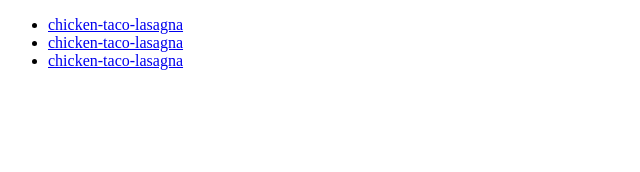
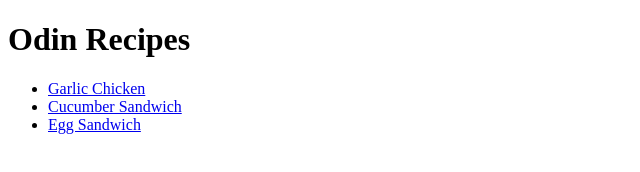
Before and after one commit to Ganesh8888/Recipes, a plain HTML site: page index.html in a window 1280 px wide. Shown: the whole page, without its empty margins (0-640 px from the left). Drawn offline with Linux system fonts and the light colour scheme.

Commit message:
files folder name changed to pages; Navigation between index page and the other pages are finalized

```diff
--- a/index.html
+++ b/index.html
@@ -7,10 +7,11 @@
     <title>Recipes</title>
 </head>
 <body>
+    <h1>Odin Recipes</h1>
     <ul>
-        <li><a href="./files/chicken-taco-lasagna.html">chicken-taco-lasagna</a></li>
-        <li><a href="./files/chicken-taco-lasagna.html">chicken-taco-lasagna</a></li>
-        <li><a href="./files/chicken-taco-lasagna.html">chicken-taco-lasagna</a></li>
+        <li><a href="./pages/garlic-chicken.html">Garlic Chicken</a></li>
+        <li><a href="./pages/cucumber-sandwich.html">Cucumber Sandwich</a></li>
+        <li><a href="./pages/egg-sandwich.html">Egg Sandwich</a></li>
     </ul>
 </body>
 </html>
```
Also changed, not shown: pages/cucumber-sandwich.html (added, +12 -0 lines), pages/egg-sandwich.html (added, +12 -0 lines), pages/garlic-chicken.html (added, +12 -0 lines), files/Garlic-chicken.html (deleted), files/cucumber-sandwich.html (deleted), files/egg-sandwich.html (deleted).
